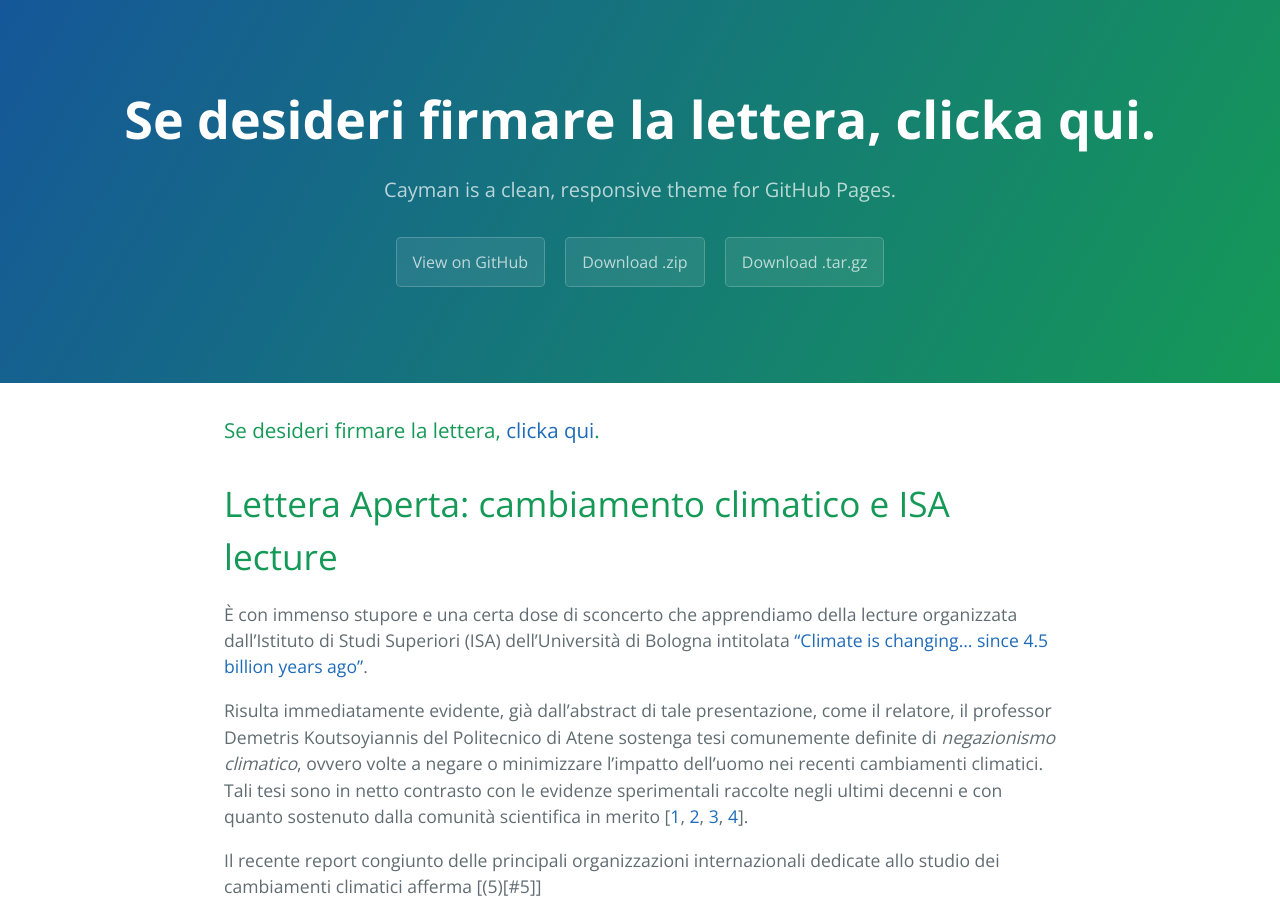
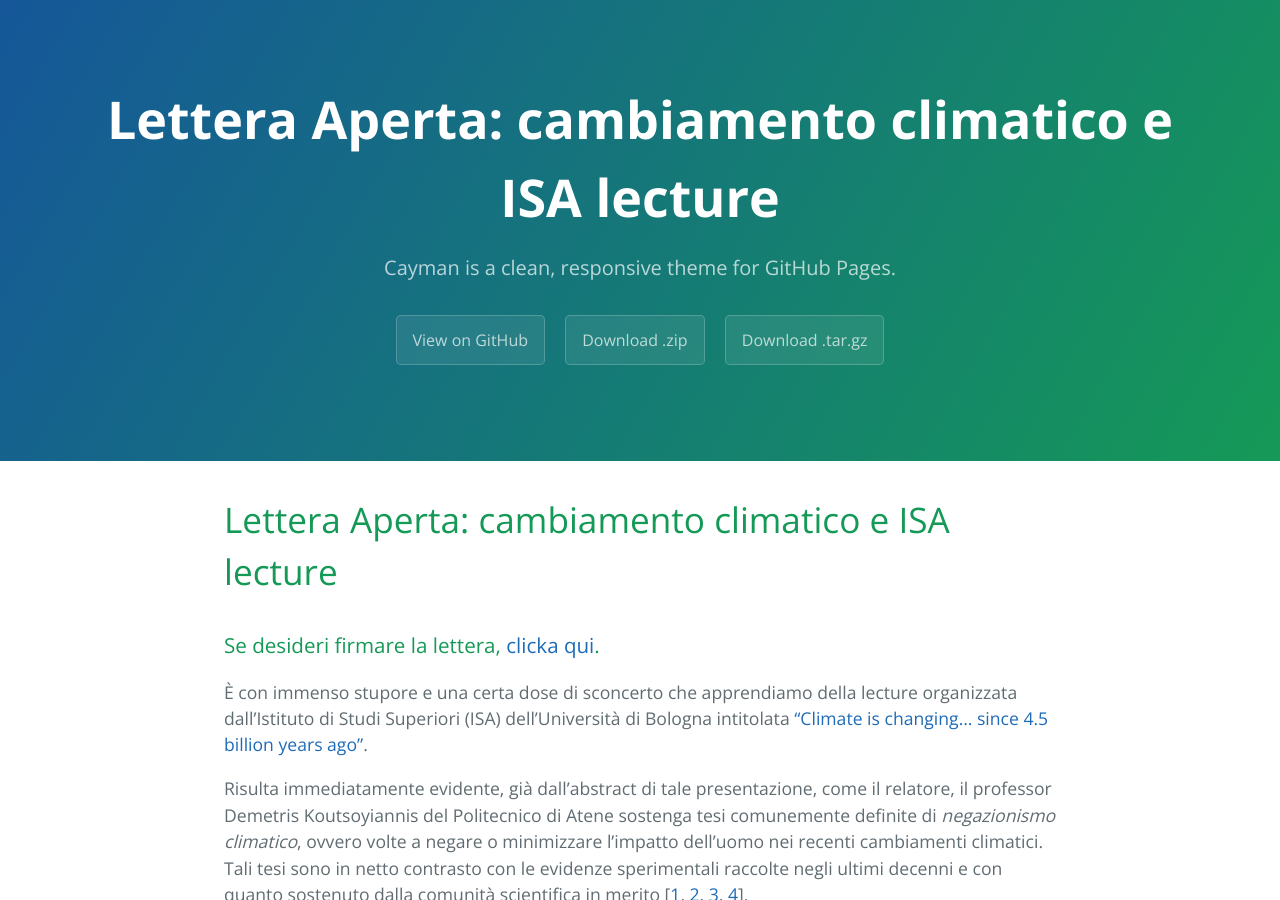
Before and after one commit to ssimoo/climatechangeunibo2019, a Jekyll site: the page built from index.md, in a window 1280 px wide and 900 px high. Built offline with Jekyll 4.4.1, drawn with Linux system fonts in a browser that asks for light colours; our own code applies the rules of GitHub Pages for plain Markdown files.

Commit message:
Move title up

```diff
--- a/index.md
+++ b/index.md
@@ -2,9 +2,9 @@
 layout: default
 ---
 
+# Lettera Aperta: cambiamento climatico e ISA lecture
+
 ### Se desideri firmare la lettera, [clicka qui]().
-
-# Lettera Aperta: cambiamento climatico e ISA lecture
 
 È con immenso stupore e una certa dose di sconcerto che apprendiamo della lecture organizzata dall'Istituto
 di Studi Superiori (ISA) dell'Università di Bologna intitolata ["Climate is changing... since 4.5 billion years
```
